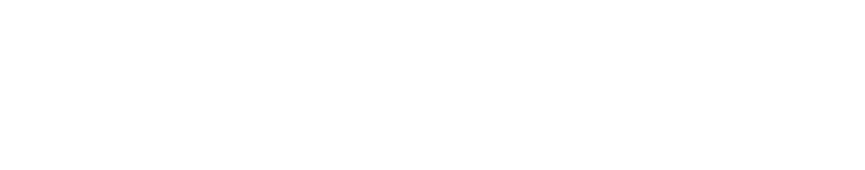
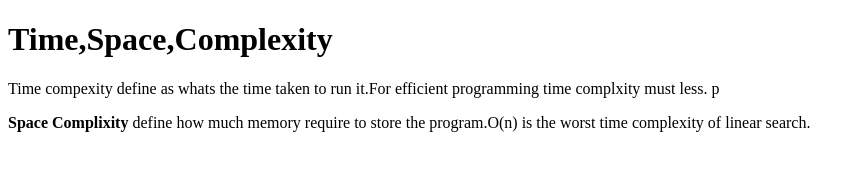
Before and after one commit to acciojob/time-and-space-complexity-preeti2477, a website: page main.html in a window 1280 px wide. Shown: the whole page, without its empty margins (0-865 px from the left). Drawn offline with Linux system fonts and the light colour scheme.

Commit message:
created a submission

```diff
--- a/main.html
+++ b/main.html
@@ -5,7 +5,9 @@
 <head>
 	<link rel="stylesheet" href="styles.css">
 </head>
-
+	<h1>Time,Space,Complexity</h1>
+	<p> Time compexity define as  whats the time taken to run it.For efficient programming time complxity must less. p</p>
+<p><b> Space Complixity</b> define how much memory  require to store the program.O(n) is the worst time complexity of linear search. </p>
 <body>
 	<!-- the entire body must be written by student -->
     <script type="text/javascript" src="./script.js">
```
